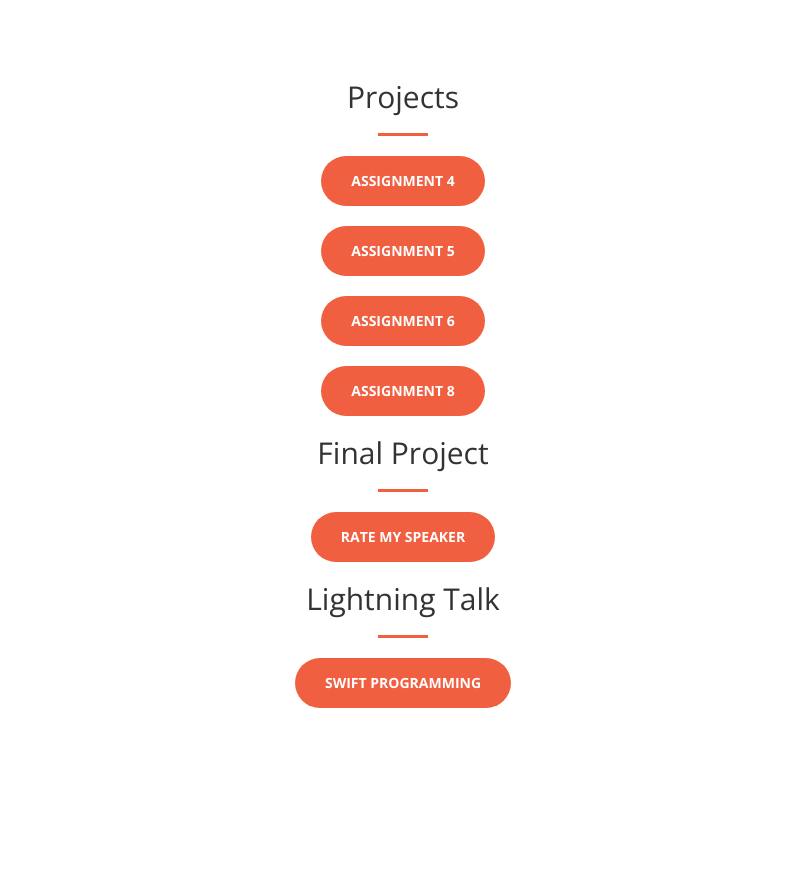
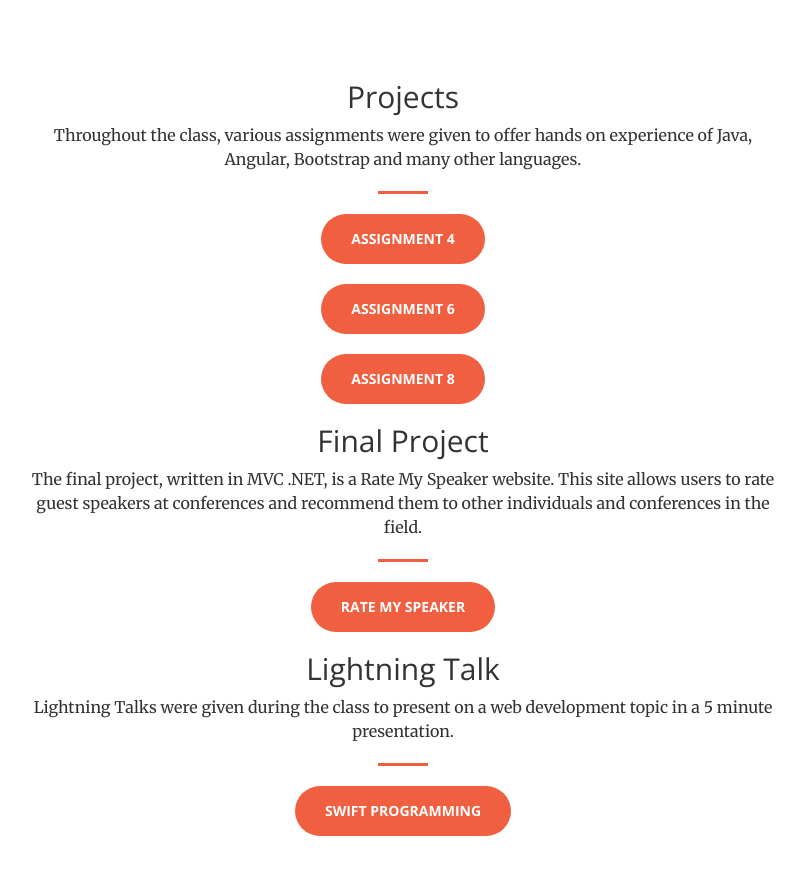
Before and after one commit to paigefenwick/paigefenwick.github.io, a plain HTML site: page architecture.html in a window 1280 px wide. Shown: the part 820-1694 px from the top of the page, without its empty margins (237-1042 px from the left). Before the commit the page ends 1628 px from the top, so only its background shows below. Drawn offline with nearby package versions, Linux system fonts and the light colour scheme.

Commit message:
documents added to 411

```diff
--- a/architecture.html
+++ b/architecture.html
@@ -80,9 +80,9 @@
             <div class="row">
                 <div class="col-lg-8 col-lg-offset-2 text-center">
                     <h2 class="section-heading">Projects</h2>
+                    <p>Throughout the class, various assignments were given to offer hands on experience of Java, Angular, Bootstrap and many other languages.</p>
                     <hr class="primary">
                     <a href="https://github.com/penwick93/Assignment-4" class="btn btn-primary btn-xl page-scroll">Assignment 4</a><br><br>
-                    <a href="https://github.com/penwick93/Assignment-5" class="btn btn-primary btn-xl page-scroll">Assignment 5</a><br><br>
                     <a href="https://github.com/penwick93/Assignment-6" class="btn btn-primary btn-xl page-scroll">Assignment 6</a><br><br>
                     <a href="https://github.com/penwick93/Assignment-8" class="btn btn-primary btn-xl page-scroll">Assignment 8</a><br><br>
                 </div><br>
@@ -90,6 +90,7 @@
                 </div>
                 <div class="col-lg-8 col-lg-offset-2 text-center">
                     <h2 class="section-heading">Final Project</h2>
+                    <p>The final project, written in MVC .NET, is a Rate My Speaker website. This site allows users to rate guest speakers at conferences and recommend them to other individuals and conferences in the field.</p>
                     <hr class="primary">
                     <a href="https://github.com/penwick93/RateMySpeakerUpdated" class="btn btn-primary btn-xl page-scroll">Rate My Speaker</a><br><br>
                 </div><br>
@@ -97,6 +98,7 @@
                 </div>
                 <div class="col-lg-8 col-lg-offset-2 text-center">
                     <h2 class="section-heading">Lightning Talk</h2>
+                    <p>Lightning Talks were given during the class to present on a web development topic in a 5 minute presentation.</p>
                     <hr class="primary">
                     <a href="411/PNFenwick_LightningTalk.pdf" class="btn btn-primary btn-xl page-scroll">Swift Programming</a>
                 </div><br>
```
